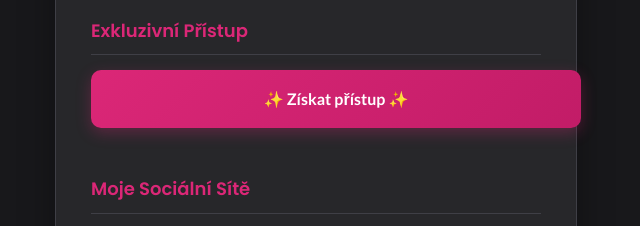
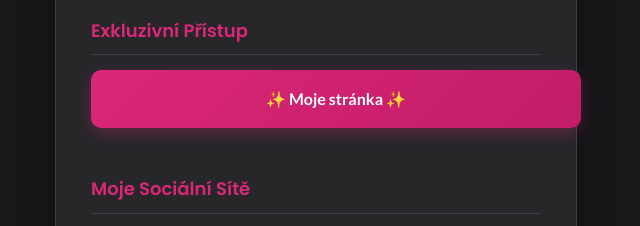
Before and after one commit to Hnzuonee/mojeodkazy.me, a website: page links.html in a window 1280 px wide. Shown: the part 309-535 px from the top of the page, 324-964 px from the left. Drawn offline with Linux system fonts and the light colour scheme.

Commit message:
Update links.html

```diff
--- a/links.html
+++ b/links.html
@@ -69,7 +69,7 @@
     <div class="link-hub-card">
         <img src="images/profilova-fotka.webp" alt="Profil" class="avatar"> <h1>Kristýnka</h1> <p class="username-handle">@Kikiboo</p> <div class="link-group">
             <h2>Exkluzivní Přístup</h2>
-            <a href="https://www.mojeodkazy.me/verify.html" class="button-link button-primary">✨ Získat přístup ✨</a>
+            <a href="https://www.mojeodkazy.me/verify.html" class="button-link button-primary">✨ Moje stránka ✨</a>
         </div>
 
         <div class="link-group">
```
